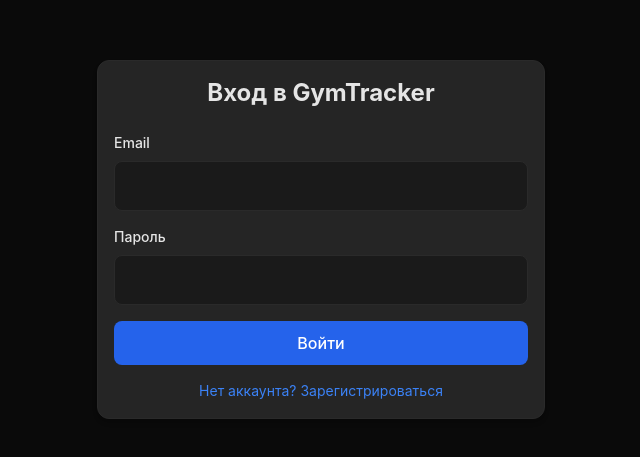
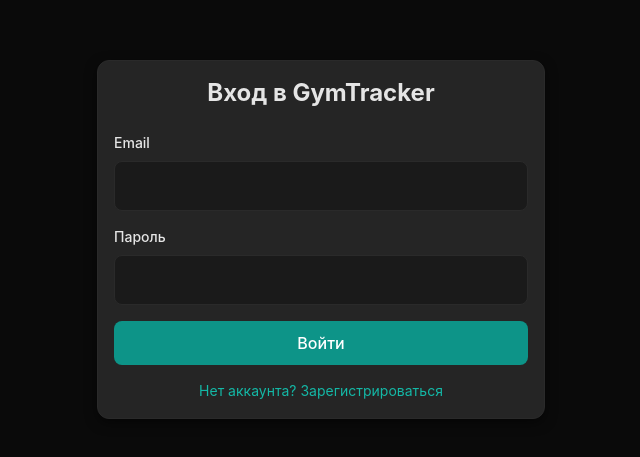
Before and after one commit to vmakhakhei/trainingpersonal, a React (Vite) app: page /login in a window 1280 px wide. Shown: the part 161-618 px from the top of the page, without its empty margins (319-959 px from the left). Built offline with nearby package versions, Linux system fonts and the light colour scheme; no server answers.

Commit message:
feat: improve layout and add theme hook

```diff
--- /dev/null
+++ b/src/hooks/useTheme.js
@@ -0,0 +1,49 @@
+// file: src/hooks/useTheme.js
+import { useState, useEffect } from 'react';
+
+const STORAGE_KEY = 'app-theme';
+const DEFAULT_THEME = 'dark';
+
+/**
+ * Хук для управления темой приложения.
+ * Сохраняет выбор в localStorage, применяет класс на <html>.
+ *
+ * @returns {{ theme: 'dark'|'light', toggleTheme: Function, setTheme: Function }}
+ */
+export function useTheme() {
+  const [theme, setThemeState] = useState(() => {
+    // Читаем из localStorage при инициализации
+    try {
+      return localStorage.getItem(STORAGE_KEY) || DEFAULT_THEME;
+    } catch {
+      return DEFAULT_THEME;
+    }
+  });
+
+  useEffect(() => {
+    const html = document.documentElement;
+
+    // Убираем оба класса, добавляем нужный
+    html.classList.remove('dark', 'light');
+    html.classList.add(theme);
+
+    // Сохраняем
+    try {
+      localStorage.setItem(STORAGE_KEY, theme);
+    } catch {
+      // localStorage недоступен — не критично
+    }
+  }, [theme]);
+
+  const toggleTheme = () => {
+    setThemeState(prev => (prev === 'dark' ? 'light' : 'dark'));
+  };
+
+  const setTheme = (newTheme) => {
+    if (newTheme === 'dark' || newTheme === 'light') {
+      setThemeState(newTheme);
+    }
+  };
+
+  return { theme, toggleTheme, setTheme };
+}
--- a/src/index.css
+++ b/src/index.css
@@ -3,72 +3,124 @@
 @tailwind components;
 @tailwind utilities;
 
+/* ─────────────────────────────────────────────
+   ТЁМНАЯ ТЕМА (по умолчанию) — как сейчас
+───────────────────────────────────────────── */
+:root,
+html.dark {
+  /* Акцент — teal (из Figma дизайна) */
+  --color-primary-50: #f0fdfa;
+  --color-primary-100: #ccfbf1;
+  --color-primary-500: #14b8a6;
+  --color-primary-600: #0d9488;
+  --color-primary-700: #0f766e;
+  --color-primary-800: #115e59;
+  --color-primary-900: #134e4a;
+
+  /* Фон и поверхности */
+  --color-bg: #0a0a0a;
+  --color-surface: #1a1a1a;
+  --color-elevated: #252525;
+  --color-border: #2a2a2a;
+
+  /* Текст */
+  --color-text: #e5e5e5;
+  --color-muted: #a3a3a3;
+  --color-subtle: #525252;
+
+  /* Тени */
+  --shadow-card: 0 1px 3px rgba(0, 0, 0, 0.4);
+  --shadow-card-md: 0 4px 12px rgba(0, 0, 0, 0.5);
+
+  /* Цвет фона <body> */
+  color-scheme: dark;
+}
+
+/* ─────────────────────────────────────────────
+   СВЕТЛАЯ ТЕМА — из Figma редизайна
+───────────────────────────────────────────── */
+html.light {
+  /* Акцент — тот же teal, чуть насыщеннее */
+  --color-primary-50: #f0fdfa;
+  --color-primary-100: #ccfbf1;
+  --color-primary-500: #0d9488;
+  --color-primary-600: #0f766e;
+  --color-primary-700: #115e59;
+  --color-primary-800: #134e4a;
+  --color-primary-900: #0f3e3a;
+
+  /* Фон и поверхности */
+  --color-bg: #f9fafb;
+  --color-surface: #ffffff;
+  --color-elevated: #f3f4f6;
+  --color-border: #e5e7eb;
+
+  /* Текст */
+  --color-text: #111827;
+  --color-muted: #6b7280;
+  --color-subtle: #9ca3af;
+
+  /* Тени — более заметные на светлом */
+  --shadow-card: 0 1px 3px rgba(0, 0, 0, 0.08), 0 1px 2px rgba(0, 0, 0, 0.06);
+  --shadow-card-md: 0 4px 12px rgba(0, 0, 0, 0.10), 0 2px 4px rgba(0, 0, 0, 0.06);
+
+  color-scheme: light;
+}
+
+/* ─────────────────────────────────────────────
+   BASE
+───────────────────────────────────────────── */
 @layer base {
   * {
     @apply border-dark-border;
   }
 
   html {
-    /* Источник: ux_guidelines.font_min_sp = 16 */
     font-size: 16px;
   }
 
   body {
     @apply antialiased;
+    background-color: var(--color-bg);
+    color: var(--color-text);
     font-family: -apple-system, BlinkMacSystemFont, 'Segoe UI', 'Roboto', 'Oxygen',
-      'Ubuntu', 'Cantarell', 'Fira Sans', 'Droid Sans', 'Helvetica Neue',
-      sans-serif;
+      'Ubuntu', 'Cantarell', 'Fira Sans', 'Droid Sans', 'Helvetica Neue', sans-serif;
     -webkit-font-smoothing: antialiased;
     -moz-osx-font-smoothing: grayscale;
-    /* Safe area для iPhone (источник: architecture - оптимизация под iPhone) */
     padding-top: env(safe-area-inset-top);
     padding-bottom: env(safe-area-inset-bottom);
     padding-left: env(safe-area-inset-left);
     padding-right: env(safe-area-inset-right);
+    /* Плавный переход при смене темы */
+    transition: background-color 0.2s ease, color 0.2s ease;
   }
 
-  input, textarea, select {
-    /* Предотвращение zoom на iOS */
+  input,
+  textarea,
+  select {
     font-size: 16px;
+    /* предотвращение zoom на iOS */
   }
 }
 
+/* ─────────────────────────────────────────────
+   КОМПОНЕНТЫ
+───────────────────────────────────────────── */
 @layer components {
-  /* Источник: ux_guidelines.touch_target_px = 44 */
   .btn-primary {
-    @apply bg-primary-600 text-white px-4 py-2.5 rounded-lg font-medium
-           hover:bg-primary-700 active:bg-primary-800
-           transition-colors duration-200
-           min-h-touch
-           disabled:opacity-50 disabled:cursor-not-allowed
-           focus:outline-none focus:ring-2 focus:ring-primary-500;
+    @apply bg-primary-600 text-white px-4 py-2.5 rounded-lg font-medium hover:bg-primary-700 active:bg-primary-800 transition-colors duration-200 min-h-touch disabled:opacity-50 disabled:cursor-not-allowed focus:outline-none focus:ring-2 focus:ring-primary-500;
   }
 
   .btn-secondary {
-    @apply bg-dark-surface text-dark-text px-4 py-2.5 rounded-lg font-medium
-           hover:bg-dark-elevated active:bg-dark-border
-           border border-dark-border
-           transition-colors duration-200
-           min-h-touch
-           focus:outline-none focus:ring-2 focus:ring-dark-border;
+    @apply bg-dark-surface text-dark-text px-4 py-2.5 rounded-lg font-medium hover:bg-dark-elevated active:bg-dark-border border border-dark-border transition-colors duration-200 min-h-touch focus:outline-none focus:ring-2 focus:ring-dark-border;
   }
 
   .btn-ghost {
-    @apply text-dark-text px-3 py-2 rounded-lg
-           hover:bg-dark-surface active:bg-dark-elevated
-           transition-colors duration-200
-           min-h-touch
-           focus:outline-none;
+    @apply text-dark-text px-3 py-2 rounded-lg hover:bg-dark-surface active:bg-dark-elevated transition-colors duration-200 min-h-touch focus:outline-none;
   }
 
   .input-field {
-    @apply bg-dark-surface text-dark-text px-4 py-3 rounded-lg
-           border border-dark-border
-           focus:outline-none focus:ring-2 focus:ring-primary-600 focus:border-transparent
-           placeholder:text-dark-muted
-           min-h-touch
-           text-base
-           transition-all duration-200;
+    @apply bg-dark-surface text-dark-text px-4 py-3 rounded-lg border border-dark-border focus:outline-none focus:ring-2 focus:ring-primary-600 focus:border-transparent placeholder:text-dark-muted min-h-touch text-base transition-all duration-200;
   }
 
   .input-field:disabled {
@@ -76,33 +128,39 @@
   }
 
   .card {
-    @apply bg-dark-surface rounded-xl p-4 border border-dark-border shadow-sm;
+    @apply bg-dark-surface rounded-xl p-4 border border-dark-border;
+    box-shadow: var(--shadow-card);
+    transition: background-color 0.2s ease, border-color 0.2s ease;
   }
 
   .card-elevated {
-    @apply bg-dark-elevated rounded-xl p-4 border border-dark-border shadow-md;
+    @apply bg-dark-elevated rounded-xl p-4 border border-dark-border;
+    box-shadow: var(--shadow-card-md);
+    transition: background-color 0.2s ease, border-color 0.2s ease;
   }
 
-  /* Источник: ux_guidelines.notes - inline-редактирование */
   .inline-editable {
-    @apply cursor-pointer hover:bg-dark-surface/50 rounded px-2 py-1
-           transition-colors duration-150;
+    @apply cursor-pointer hover:bg-dark-surface/50 rounded px-2 py-1 transition-colors duration-150;
   }
 
   .quick-action {
-    @apply p-2 rounded-lg hover:bg-dark-surface active:bg-dark-elevated
-           transition-colors duration-150
-           min-w-[44px] min-h-[44px]
-           flex items-center justify-center;
+    @apply p-2 rounded-lg hover:bg-dark-surface active:bg-dark-elevated transition-colors duration-150 min-w-[44px] min-h-[44px] flex items-center justify-center;
   }
 
-  /* Источник: ux_guidelines.notes - быстрый свайп для удаления */
   .swipeable {
     touch-action: pan-y;
     user-select: none;
   }
+
+  /* Кнопка переключения темы */
+  .theme-toggle {
+    @apply w-10 h-10 rounded-full flex items-center justify-center bg-dark-surface border border-dark-border hover:bg-dark-elevated transition-all duration-200 focus:outline-none focus:ring-2 focus:ring-primary-500;
+  }
 }
 
+/* ─────────────────────────────────────────────
+   УТИЛИТЫ
+───────────────────────────────────────────── */
 @layer utilities {
   .safe-top {
     padding-top: env(safe-area-inset-top);
--- a/tailwind.config.js
+++ b/tailwind.config.js
@@ -5,53 +5,59 @@
     "./index.html",
     "./src/**/*.{js,jsx}"
   ],
-    darkMode: 'class', // источник: ux_guidelines.dark_theme_default = true
+  darkMode: 'class',
   theme: {
     extend: {
       colors: {
+        // Акцент — teal как в Figma дизайне (было синий primary)
         primary: {
-            50: '#eff6ff',
-            100: '#dbeafe',
-            500: '#3b82f6',
-            600: '#2563eb',
-            700: '#1d4ed8',
-            800: '#1e40af',
-            900: '#1e3a8a'
+          50: 'var(--color-primary-50)',
+          100: 'var(--color-primary-100)',
+          500: 'var(--color-primary-500)',
+          600: 'var(--color-primary-600)',
+          700: 'var(--color-primary-700)',
+          800: 'var(--color-primary-800)',
+          900: 'var(--color-primary-900)',
         },
+        // Тема — все через CSS переменные, переключаются автоматически
         dark: {
-            bg: '#0a0a0a',
-            surface: '#1a1a1a',
-            elevated: '#252525',
-            border: '#2a2a2a',
-            text: '#e5e5e5',
-            muted: '#a3a3a3',
-            subtle: '#525252'
+          bg: 'var(--color-bg)',
+          surface: 'var(--color-surface)',
+          elevated: 'var(--color-elevated)',
+          border: 'var(--color-border)',
+          text: 'var(--color-text)',
+          muted: 'var(--color-muted)',
+          subtle: 'var(--color-subtle)',
         },
         success: '#22c55e',
         warning: '#f59e0b',
-          error: '#ef4444'
+        error: '#ef4444',
       },
       spacing: {
-          'touch': '44px' // источник: ux_guidelines.touch_target_px = 44
+        'touch': '44px',
       },
       fontSize: {
-          'base': ['16px', { lineHeight: '1.5' }] // источник: ux_guidelines.font_min_sp = 16
+        'base': ['16px', { lineHeight: '1.5' }],
+      },
+      boxShadow: {
+        'card': 'var(--shadow-card)',
+        'card-md': 'var(--shadow-card-md)',
       },
       animation: {
         'slide-up': 'slideUp 0.3s ease-out',
-          'fade-in': 'fadeIn 0.2s ease-out'
+        'fade-in': 'fadeIn 0.2s ease-out',
       },
       keyframes: {
         slideUp: {
           '0%': { transform: 'translateY(100%)' },
-            '100%': { transform: 'translateY(0)' }
+          '100%': { transform: 'translateY(0)' },
         },
         fadeIn: {
           '0%': { opacity: '0' },
-            '100%': { opacity: '1' }
-          }
-        }
-      }
+          '100%': { opacity: '1' },
         },
-    plugins: []
+      },
+    },
+  },
+  plugins: [],
 };
```
Also changed, not shown: src/components/layout/MainLayout.jsx (+48 -11 lines), .roo/mcp.json (added). Lines whose indentation alone changed are shown as unchanged.
